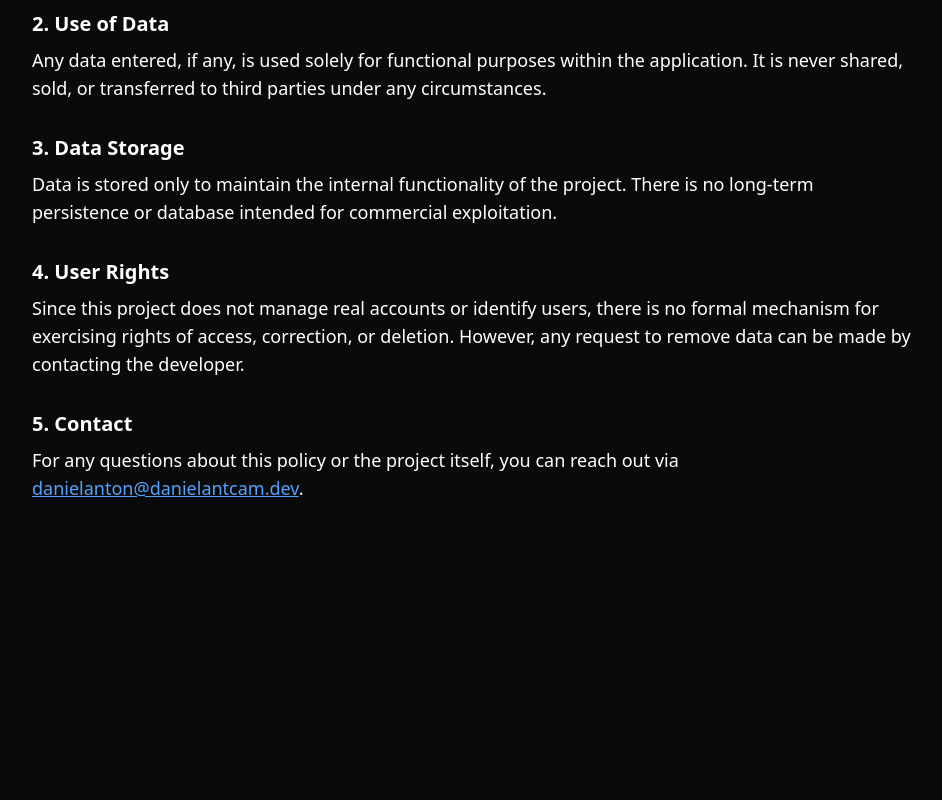
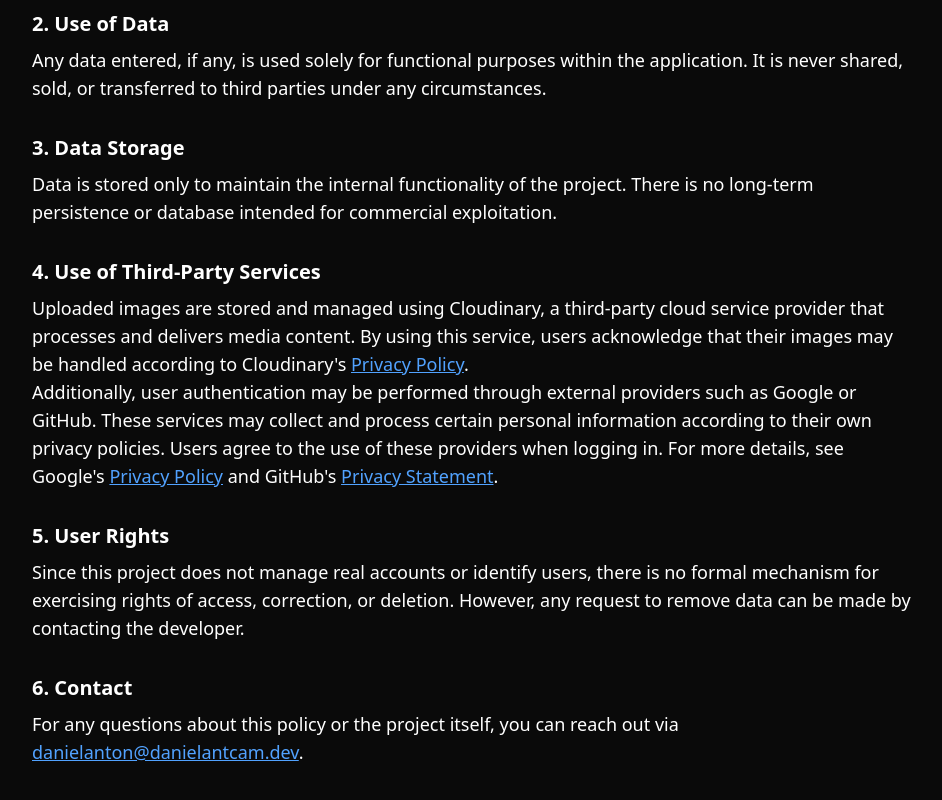
Before and after one commit to danielantcam/linkhub, a Next.js app: page /privacy-policy in a window 1280 px wide. Shown: the part 506-1306 px from the top of the page, without its empty margins (168-1110 px from the left). Before the commit the page ends 1072 px from the top, so only its background shows below. Built offline with nearby package versions, Linux system fonts and the light colour scheme; no server answers.

Commit message:
Changes to privacy policy

```diff
--- a/src/app/privacy-policy/page.jsx
+++ b/src/app/privacy-policy/page.jsx
@@ -1,10 +1,11 @@
 import Navbar from "components/Navbar";
 
 export default function PrivacyPolicy() {
-  return (<>
-    <Navbar />
-    <main className="min-h-screen py-16 bg-neutral-950 text-white">
-      <h1 className="text-4xl font-bold mb-2">Privacy Policy</h1>
+  return (
+    <>
+      <Navbar />
+      <main className="min-h-screen py-16 bg-neutral-950 text-white">
+        <h1 className="text-4xl font-bold mb-2">Privacy Policy</h1>
         <p className="text-neutral-400 text-lg font-medium mb-8">
           Last updated: August 6, 2025
         </p>
@@ -36,19 +37,30 @@ export default function PrivacyPolicy() {
           </li>
 
           <li>
-            <h2 className="text-xl font-semibold mb-2">4. User Rights</h2>
+            <h2 className="text-xl font-semibold mb-2">4. Use of Third-Party Services</h2>
+            <p>
+              Uploaded images are stored and managed using Cloudinary, a third-party cloud service provider that processes and delivers media content. By using this service, users acknowledge that their images may be handled according to Cloudinary's <a href="https://cloudinary.com/privacy" target="_blank" rel="noopener noreferrer" className="underline text-blue-400 hover:text-blue-300">Privacy Policy</a>.
+            </p>
+            <p>
+              Additionally, user authentication may be performed through external providers such as Google or GitHub. These services may collect and process certain personal information according to their own privacy policies. Users agree to the use of these providers when logging in. For more details, see Google's <a href="https://policies.google.com/privacy" target="_blank" rel="noopener noreferrer" className="underline text-blue-400 hover:text-blue-300">Privacy Policy</a> and GitHub's <a href="https://docs.github.com/en/site-policy/privacy-policies/github-privacy-statement" target="_blank" rel="noopener noreferrer" className="underline text-blue-400 hover:text-blue-300">Privacy Statement</a>.
+            </p>
+          </li>
+
+          <li>
+            <h2 className="text-xl font-semibold mb-2">5. User Rights</h2>
             <p>
               Since this project does not manage real accounts or identify users, there is no formal mechanism for exercising rights of access, correction, or deletion. However, any request to remove data can be made by contacting the developer.
             </p>
           </li>
 
           <li>
-            <h2 className="text-xl font-semibold mb-2">5. Contact</h2>
+            <h2 className="text-xl font-semibold mb-2">6. Contact</h2>
             <p>
               For any questions about this policy or the project itself, you can reach out via <a href="mailto:danielanton@danielantcam.dev" className="underline text-blue-400 hover:text-blue-300">danielanton@danielantcam.dev</a>.
             </p>
           </li>
         </ol>
-    </main>
-  </>);
+      </main>
+    </>
+  );
 }
```
